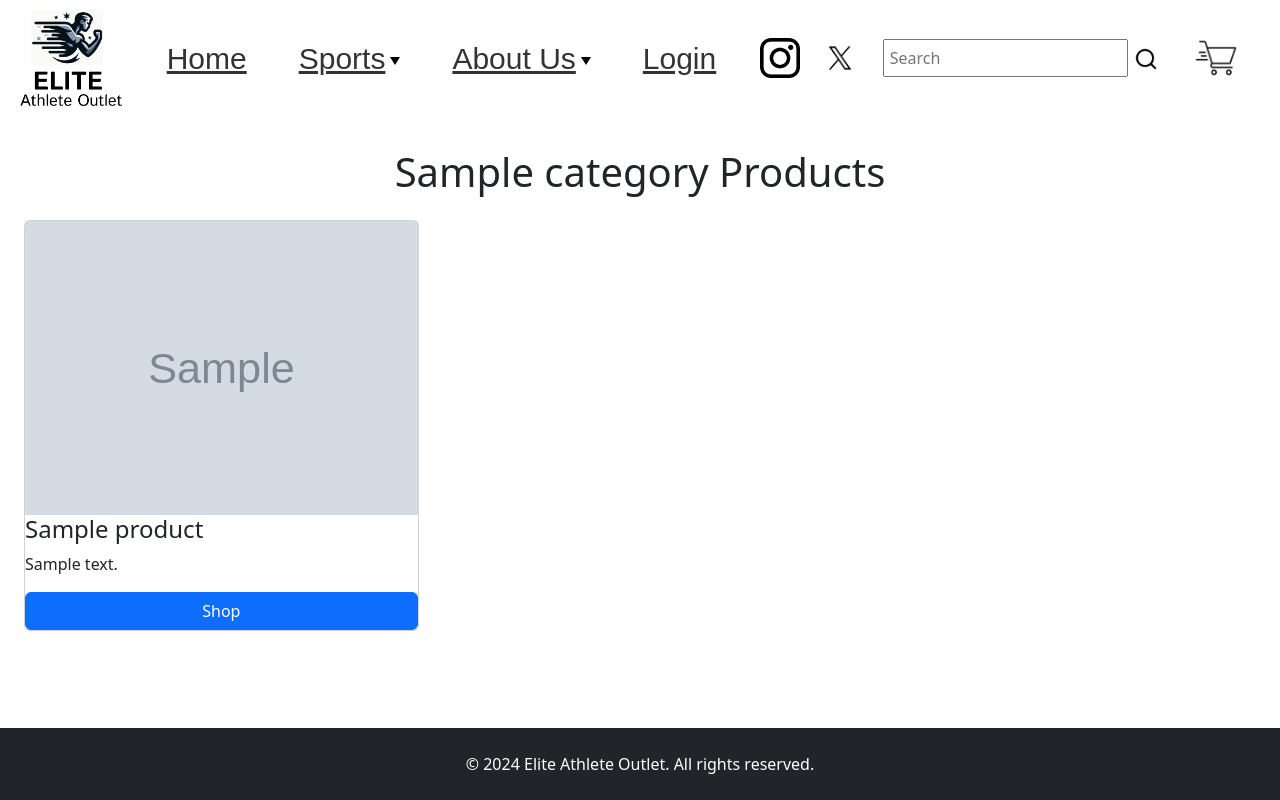
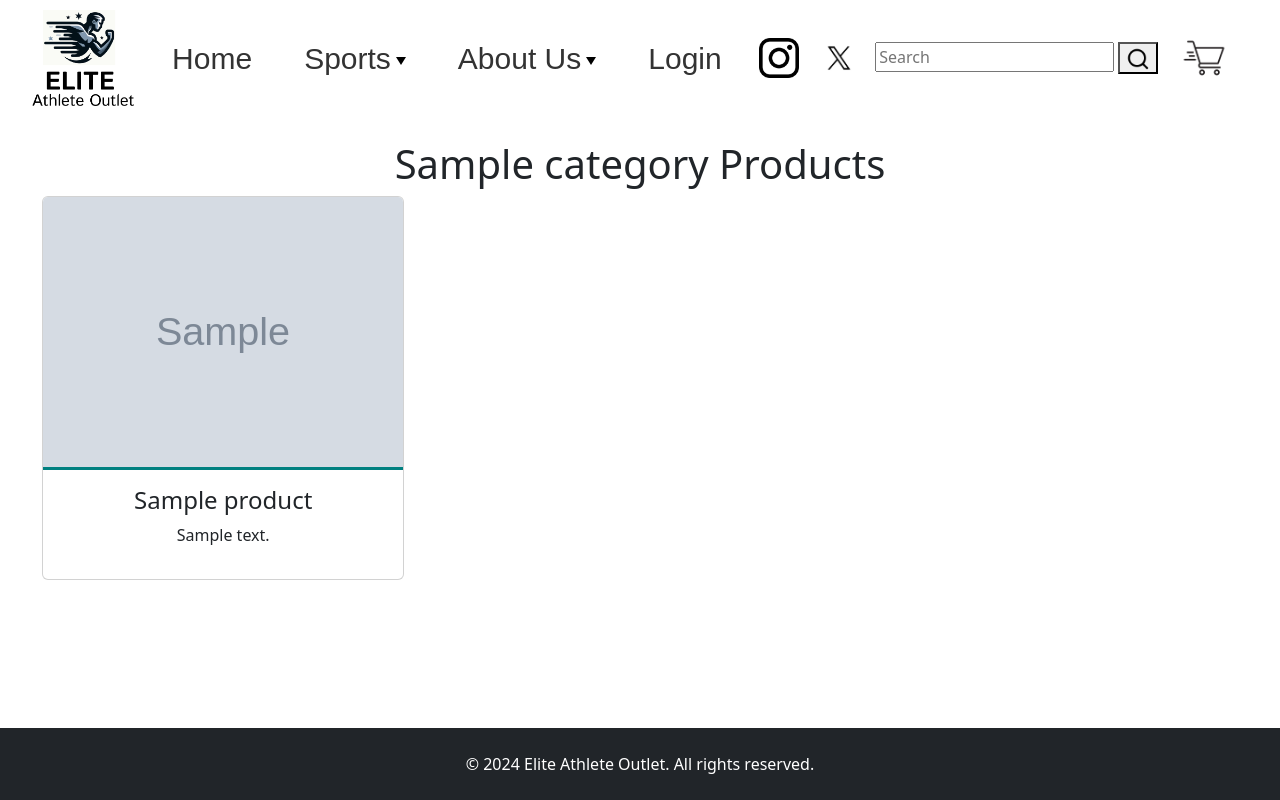
Before and after one commit to Atmartushev/313Project, a Django app: a page that uses elitestore/core/templates/navbar.html in a window 1280 px wide. Run offline with Django 5.2, Linux system fonts and the light colour scheme; tables that the repository leaves empty hold one stand-in row (values such as "Sample post"); grey boxes marked "Sample" are stand-in pictures.

Commit message:
finished product page and search

```diff
--- a/elitestore/core/forms.py
+++ b/elitestore/core/forms.py
@@ -23,3 +23,9 @@ class AddToCartForm(forms.Form):
                 if selected_color:
                     sizes = variations_with_both.filter(color=selected_color).values_list('size', flat=True).distinct()
                     self.fields['size'].widget.choices = [(size, size) for size in sizes]
+
+
+from django import forms
+
+class SearchForm(forms.Form):
+    query = forms.CharField()
--- /dev/null
+++ b/elitestore/core/static/css/products.css
@@ -0,0 +1,19 @@
+/* Adjusting margins between columns */
+.my-col {
+  margin: 10px; /* Small margin for aesthetics */
+}
+
+.card-body {
+  text-align: center;
+  border-top: 3px solid teal;
+}
+/* Optional: Adjust card sizing to ensure they do not stretch too wide */
+.card.products {
+  width: 90%; /* Adjust width as needed, or set max-width */
+  margin-left: 30px;
+  margin-bottom: 15px;
+}
+
+a {
+  text-decoration: none;
+}
--- a/elitestore/core/static/css/styles.css
+++ b/elitestore/core/static/css/styles.css
@@ -21,6 +21,10 @@ nav ul li {
   vertical-align: middle;
 }
 
+.container-fluid.for-body {
+  padding-right: 0;
+  padding-left: 0;
+}
 .dropdown:hover .chevron-link::after {
   transform: rotate(180deg);
   /* Flips the chevron when parent is hovered */
@@ -139,7 +143,8 @@ body {
   /* Ensure the html and body are full height */
   width: 100%;
   margin: 0;
-  padding: 0%;
+  padding: 0;
+  overflow-x: hidden; /* Prevents horizontal scrolling due to overflow */
 }
 
 body {
--- a/elitestore/core/templates/base_generic.html
+++ b/elitestore/core/templates/base_generic.html
@@ -13,29 +13,25 @@
     <script src="https://cdn.jsdelivr.net/npm/bootstrap@5.3.3/dist/js/bootstrap.bundle.min.js"
         integrity="sha384-YvpcrYf0tY3lHB60NNkmXc5s9fDVZLESaAA55NDzOxhy9GkcIdslK1eN7N6jIeHz"
         crossorigin="anonymous"></script>
+    <script src="https://cdn.jsdelivr.net/npm/@popperjs/core@2.9.2/dist/umd/popper.min.js"
+        integrity="sha384-IQsoLXl5PILFhosVNubq5LC7Qb9DXgDA9i+tQ8Zj3iwWAwPtgFTxbJ8NT4GN1R8p"
+        crossorigin="anonymous"></script>
+    <script src="https://cdn.jsdelivr.net/npm/bootstrap@5.0.2/dist/js/bootstrap.min.js"
+        integrity="sha384-cVKIPhGWiC2Al4u+LWgxfKTRIcfu0JTxR+EQDz/bgldoEyl4H0zUF0QKbrJ0EcQF"
+        crossorigin="anonymous"></script>
+    <script src="https://ajax.googleapis.com/ajax/libs/jquery/1.12.4/jquery.min.js"></script>
 </head>
 
-<body class="d-flex flex-column min-vh-100 example">
-    <script src="https://cdn.jsdelivr.net/npm/@popperjs/core@2.9.2/dist/umd/popper.min.js" integrity="sha384-IQsoLXl5PILFhosVNubq5LC7Qb9DXgDA9i+tQ8Zj3iwWAwPtgFTxbJ8NT4GN1R8p" crossorigin="anonymous"></script>
-    <script src="https://cdn.jsdelivr.net/npm/bootstrap@5.0.2/dist/js/bootstrap.min.js" integrity="sha384-cVKIPhGWiC2Al4u+LWgxfKTRIcfu0JTxR+EQDz/bgldoEyl4H0zUF0QKbrJ0EcQF" crossorigin="anonymous"></script>
-    <script src="https://ajax.googleapis.com/ajax/libs/jquery/1.12.4/jquery.min.js"></script>
+<body class="d-flex flex-column min-vh-100">
+    <div class="container-fluid">
+        {% include 'navbar.html' %}
+    </div>
 
-    {% include 'navbar.html' %}
-
-    <div class="container p-3">
+    <div class="container">
         {% if messages %} {% for message in messages %}
-        <div
-          class="alert alert-success alert-dismissible fade show"
-          id="success-alert"
-          role="alert"
-        >
+        <div class="alert alert-success alert-dismissible fade show" id="success-alert" role="alert">
             {{message}}
-          <button
-            type="button"
-            class="btn-close"
-            data-bs-dismiss="alert"
-            aria-label="Close"
-          ></button>
+            <button type="button" class="btn-close" data-bs-dismiss="alert" aria-label="Close"></button>
         </div>
         {% endfor %} {% endif %}
     </div>
@@ -44,8 +40,8 @@
 
         $(document).ready(function () {
 
-        window.setTimeout(function() {
-            $(".alert").slideUp(500, function(){
+            window.setTimeout(function () {
+                $(".alert").slideUp(500, function () {
                     $(this).remove();
                 });
             }, 2000);
@@ -53,7 +49,7 @@
     </script>
 
     <main>
-        <div class="container-fluid">
+        <div class="container-fluid for-body">
             {% block content %}{% endblock content %}
         </div>
     </main>
--- a/elitestore/core/templates/index.html
+++ b/elitestore/core/templates/index.html
@@ -10,7 +10,6 @@
     <div class="carousel-item" data-bs-interval="5000">
       <img src="{% static 'images/footballs.png' %}" class="d-block w-100" alt="More Baseball Deals">
     </div>
-    <!-- Add more items here -->
   </div>
   <button class="carousel-control-prev" type="button" data-bs-target="#myCarousel" data-bs-slide="prev">
     <span class="carousel-control-prev-icon" aria-hidden="true"></span>
--- a/elitestore/core/templates/navbar.html
+++ b/elitestore/core/templates/navbar.html
@@ -1,5 +1,4 @@
 {% load static %}
-<header>
 <div class="top-nav">
     <div class="logo">
         <a href="/">
@@ -51,11 +50,11 @@
         <a href="#"><img src="{% static 'images/instagram-icon.png' %}" alt="Instagram"></a>
         <a href="#"><img src="{% static 'images/twitter-logo.png' %}" alt="Twitter"></a>
     </div>
-        <div class="search">
-            <input type="text" placeholder="Search">
+    <form action="{% url 'search' %}" method="get">
+        <input type="text" name="query" placeholder="Search">
         <button type="submit"><img class="image-icons-search" src="{% static 'images/search_icon.png' %}"
                 alt="Search"></button>
-        </div>
+    </form>
     <nav>
         <ul>
             <li>
@@ -67,4 +66,3 @@
     </nav>
 
 </div>
-</header>
--- a/elitestore/core/templates/product_list.html
+++ b/elitestore/core/templates/product_list.html
@@ -1,19 +1,31 @@
 {% extends "base_generic.html" %}
 
 {% block content %}
-<h1 class="text-center">{{ view.kwargs.category_name }} Products</h1>
-<div class="container-fluid mt-4 card-bodies">
-    <div class="row justify-content">
-        {% for product in object_list %}
-        <div class="col-md-4">
-            <div class="card">
-                <img src="{{ product.image.url }}" alt="{{ product.name }}" class="img-fluid">
-                <h4>{{ product.name }}</h4>
-                <p>{{ product.description }}</p>
-                <a href="{% url 'product_detail' pk=product.pk %}" class="btn btn-primary">Shop</a>
-            </div>
+{% load static %}
+<link rel="stylesheet" href="{% static 'css/products.css' %}">
+<div class="container-fluid mt-4">
+    <h1 class="text-center">{{ view.kwargs.category_name }} Products</h1>
+    {% for product in object_list %}
+    {% if forloop.first or forloop.counter0|divisibleby:3 %}
+    {% if not forloop.first %}
+</div> <!-- End previous row if not the first loop iteration -->
+{% endif %}
+<div class="row"> <!-- Start a new row -->
+    {% endif %}
+    <div class="col-md-4 d-flex ">
+        <div class="card products">
+            <a href="{% url 'product_detail' pk=product.pk %}" class="text-decoration-none text-reset">
+                <img src="{{ product.image.url }}" alt="{{ product.name }}" class="card-img-top img-fluid">
+                <div class="card-body">
+                    <h4>{{ product.name }}</h4>
+                    <p>{{ product.description }}</p>
+                </div>
         </div>
-        {% endfor %}
+        </a>
     </div>
+    {% if forloop.last %}
+</div> <!-- Close the last row -->
+{% endif %}
+{% endfor %}
 </div>
 {% endblock %}
--- a/elitestore/core/urls.py
+++ b/elitestore/core/urls.py
@@ -11,5 +11,6 @@ urlpatterns = [
     path('meet-the-team/', views.meet_team, name = 'meet_team'),
     path('our-careers/', views.CareerListView.as_view(), name = 'career_list'),
     path('our-careers/<int:pk>/', views.career_detail, name = 'career_detail'),
+    path('search/', views.search, name='search'),
     path('<str:category_name>/', views.ProductListView.as_view(), name='product_list'),
 ]
--- a/elitestore/core/views.py
+++ b/elitestore/core/views.py
@@ -7,6 +7,7 @@
 from django.shortcuts import render, get_object_or_404, redirect
 from django.contrib import messages
 from cart.models import Cart, CartItem
+from .forms import SearchForm
 
 
 
@@ -89,3 +90,12 @@
         'career': career,
     }
     return render(request, 'careers.html', context)
+
+def search(request):
+    form = SearchForm(request.GET)
+    if form.is_valid():
+        query = form.cleaned_data['query']
+        results = Product.objects.filter(name__icontains=query)
+        return render(request, 'search_results.html', {'form': form, 'results': results})
+    else:
+        return render(request, 'search_results.html', {'form': form})
```
Also changed, not shown: elitestore/core/static/css/image-carousel.css (+6 -7 lines), elitestore/core/templates/search_results.html (added, +25 -0 lines), elitestore/core/migrations/0008_merge_20240502_2341.py (added). Lines whose indentation alone changed are shown as unchanged.
